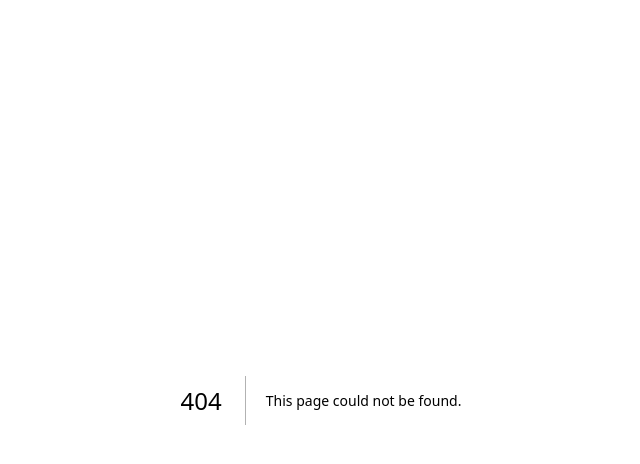
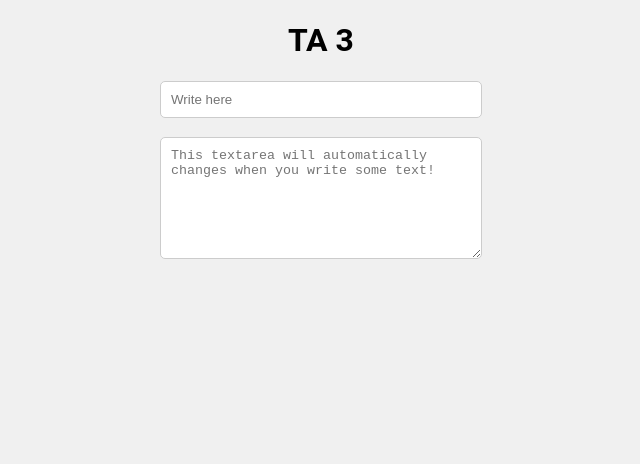
Before and after one commit to felieppe/dwym_react_tas, a Next.js app: page /ta3 in a window 1280 px wide. Before the commit this address had no page. Shown: the top 464 px of the page, without its empty margins (319-959 px from the left). Built offline with nearby package versions, Linux system fonts and the light colour scheme.

Commit message:
feat: add TA3 page

```diff
--- a/pages/index.jsx
+++ b/pages/index.jsx
@@ -1,6 +1,7 @@
 import styles from '../styles/Home.module.css'
 
 import { useState } from 'react';
+import Link from 'next/link';
 
 function Home() {
     return (
@@ -8,7 +9,9 @@ function Home() {
             <div className={styles.homepage}>
                 <h1 className={styles.homepage__title}>Index of React TAs</h1>
 
-                <ol className={styles.homepage__index}></ol>
+                <ol className={styles.homepage__index}>
+                    <li><Link href="/ta3">TA 3</Link></li>
+                </ol>
             </div>
         </div>
     )
--- /dev/null
+++ b/pages/ta3.jsx
@@ -0,0 +1,23 @@
+import styles from '../styles/TA3.module.css'
+
+import { useState } from 'react';
+
+function TA3() {
+    const [text, setText] = useState('');
+
+    return (
+        <>
+            <div className={styles.container}>
+                <div className={styles.ta3}>
+                    <h1>TA 3</h1>
+                    <form className={styles.ta3__form}>
+                        <input type="text" placeholder="Write here" onChange={(e) => { setText(e.target.value) }}/> <br /><br />
+                        <textarea  value={text} placeholder='This textarea will automatically changes when you write some text!' readOnly/>
+                    </form>
+                </div>
+            </div>
+        </>
+    )
+}
+
+export default TA3;
--- /dev/null
+++ b/styles/TA3.module.css
@@ -0,0 +1,24 @@
+.container {
+    display: flex;
+    justify-content: center;
+    width: 100%;
+    height: 100%;
+    text-align: center;
+}
+
+.ta3__form input {
+    width: 300px;
+    padding: 10px;
+    border: 1px solid #ccc;
+    border-radius: 5px;
+}
+
+.ta3__form textarea {
+    width: 100%;
+    padding: 10px;
+    border: 1px solid #ccc;
+    border-radius: 5px;
+    resize: vertical;
+    width: 300px;
+    min-height: 100px;
+}
```
